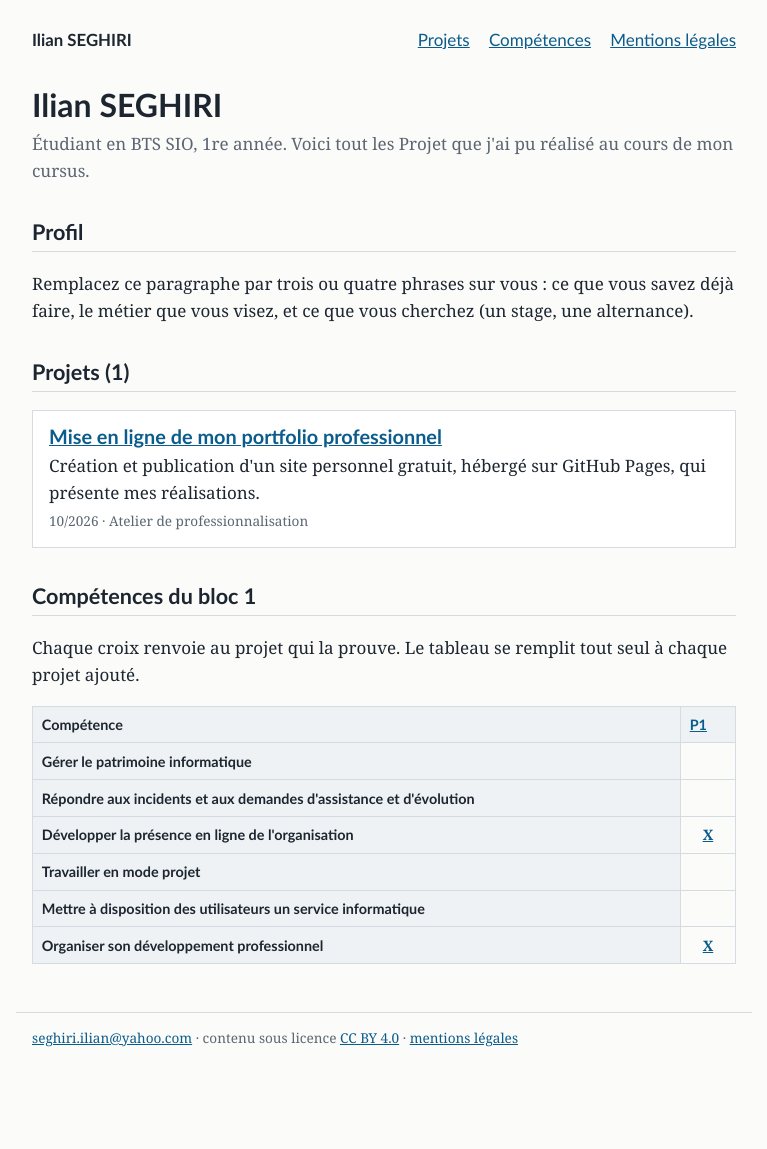
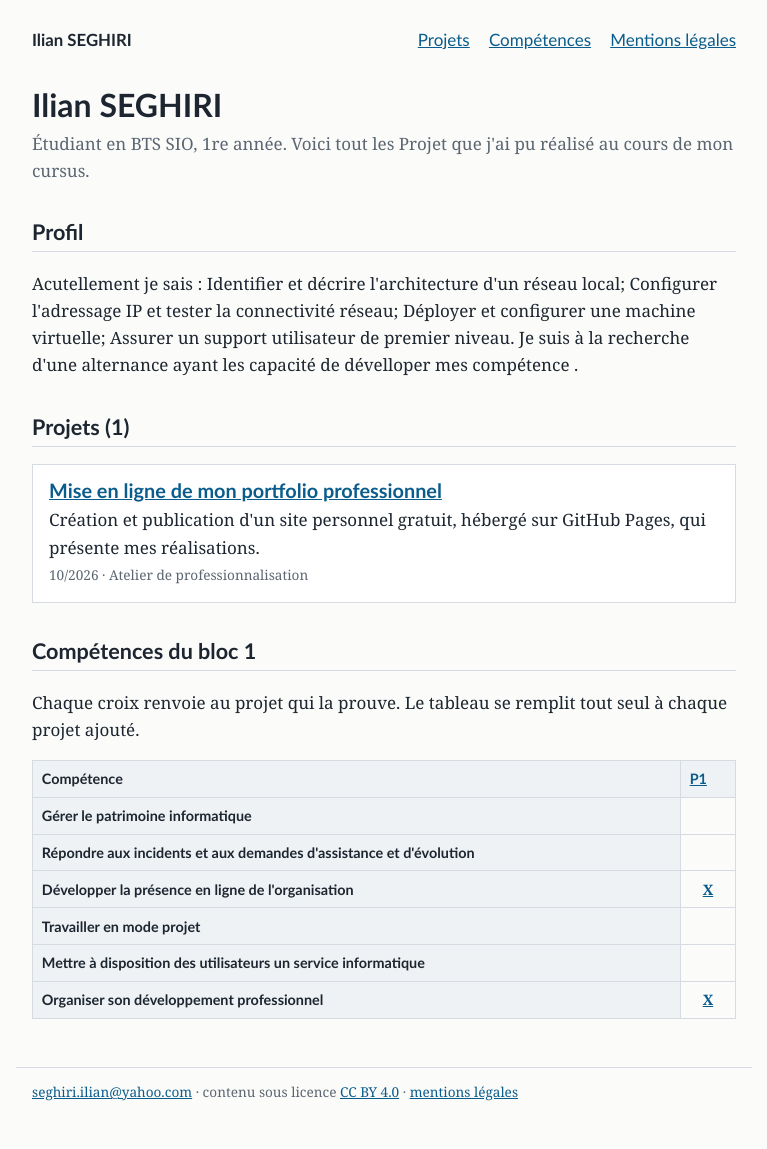
Before and after one commit to ilivn/portfolio, a Jekyll site: the page built from index.html, in a window 1280 px wide. Shown: the whole page, without its empty margins (256-1023 px from the left). Built offline with Jekyll 4.4.1, drawn with Linux system fonts in a browser that asks for light colours; before the commit the page ends 1094 px from its top, so only the background shows below that.

Commit message:
Revise profile paragraph with current skills and goals
Updated personal description in profile section with current skills and internship search.

```diff
--- a/index.html
+++ b/index.html
@@ -5,7 +5,7 @@ layout: default
 <p class="sous-titre">{{ site.description }}</p>
 
 <h2>Profil</h2>
-<p>Remplacez ce paragraphe par trois ou quatre phrases sur vous : ce que vous savez déjà faire, le métier que vous visez, et ce que vous cherchez (un stage, une alternance).</p>
+<p>Acutellement je sais : Identifier et décrire l'architecture d'un réseau local; Configurer l'adressage IP et tester la connectivité réseau; Déployer et configurer une machine virtuelle; Assurer un support utilisateur de premier niveau. Je suis à la recherche d'une alternance ayant les capacité de dévelloper mes compétence .</p>
 
 {% assign projets = site.projets | sort: "date" | reverse %}
 
```
